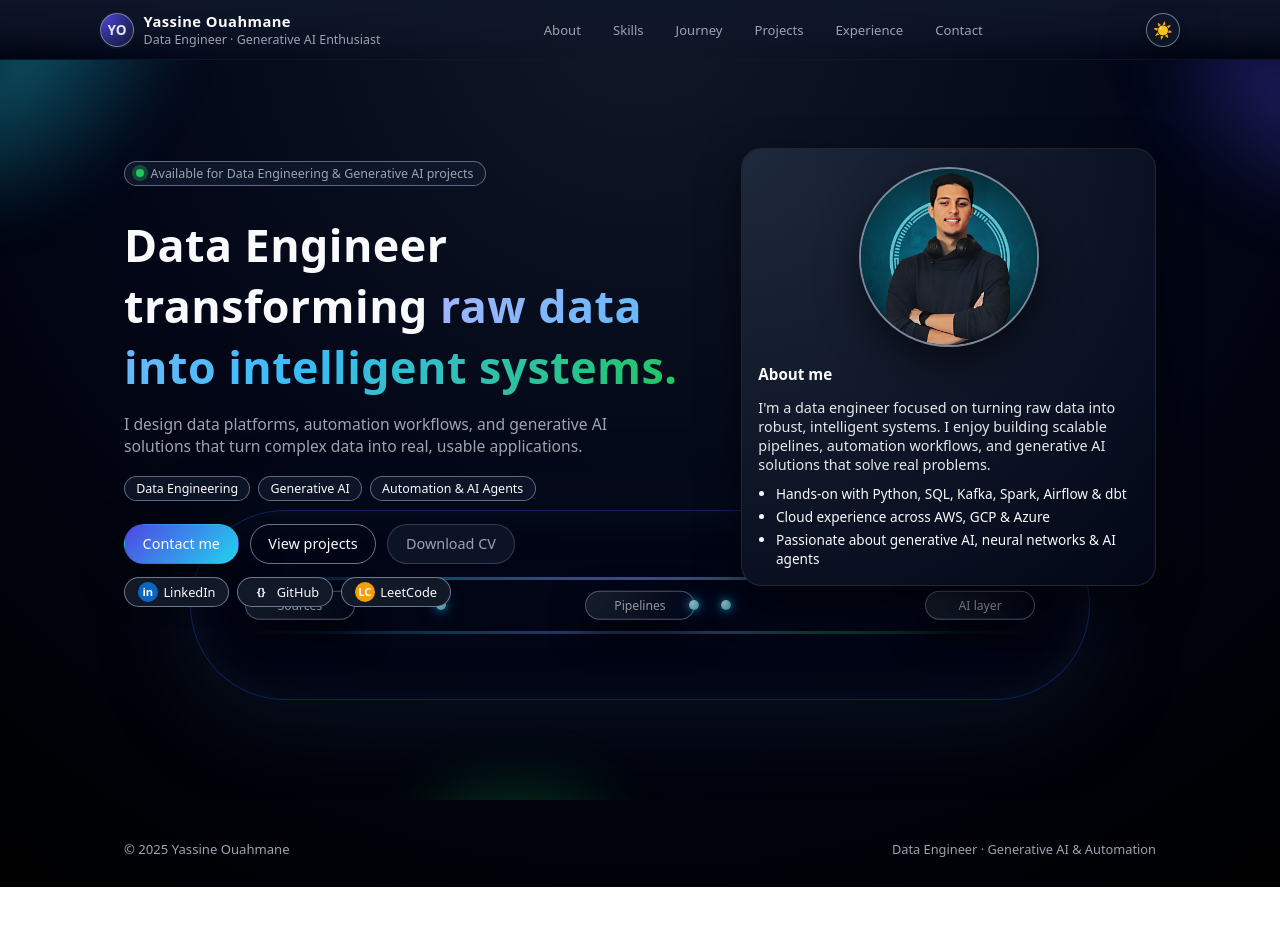
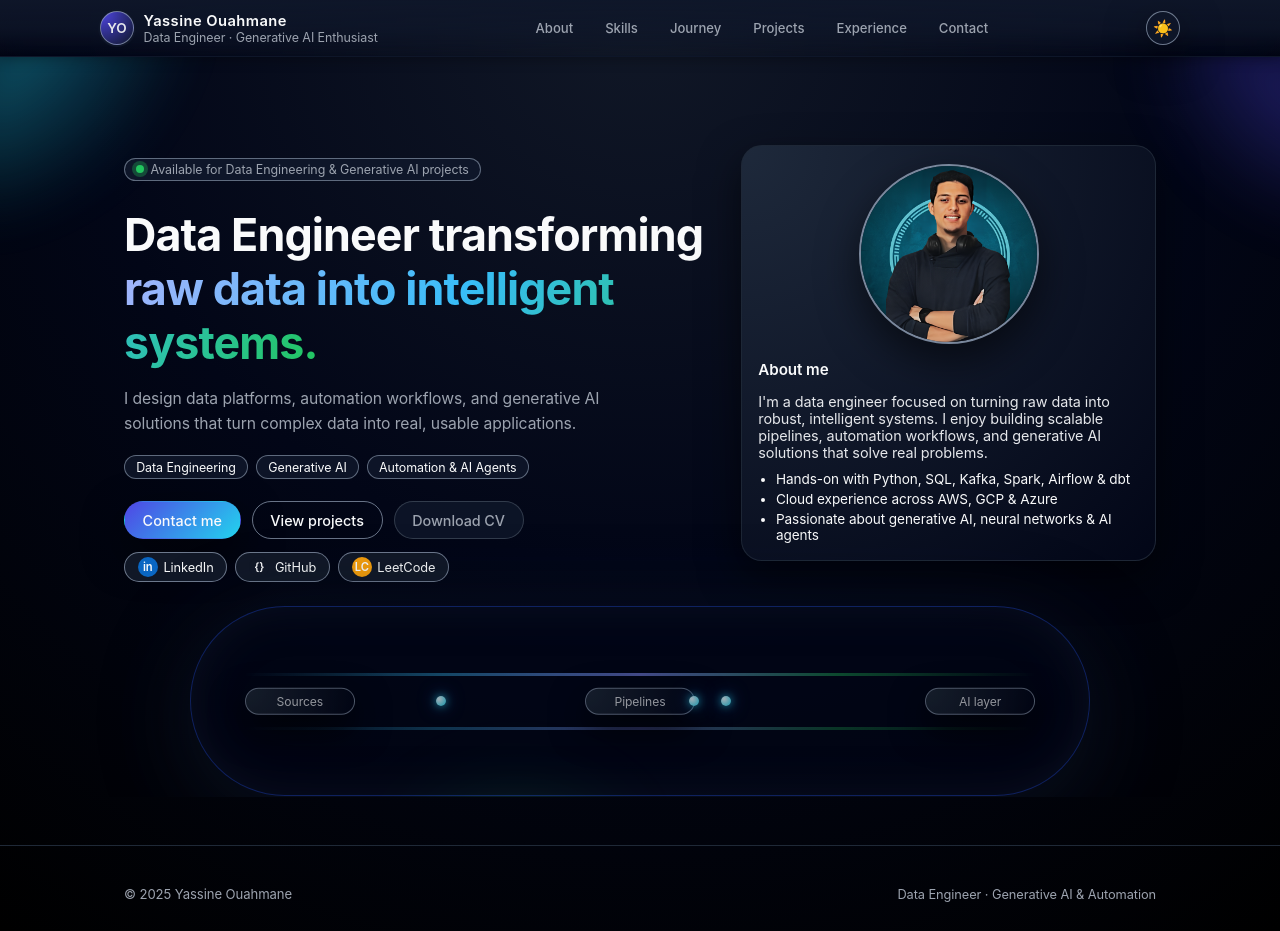
Before and after one commit to YassineOUAHMANE/my-portfolio, a React (Vite) app: page / in a window 1280 px wide. Before the commit the page ends 887 px from the top, so only its background shows below. Built offline with nearby package versions, Linux system fonts and the light colour scheme.

Commit message:
Add features to enhance visibility

```diff
--- a/src/app.jsx
+++ b/src/app.jsx
@@ -366,32 +366,6 @@ function App() {
           id="hero"
           className={`hero view ${activeSection === "hero" ? "view-active" : ""}`}
         >
-          <div className="hero-bg-orbits" aria-hidden="true">
-            <div className="orbit orbit-1" />
-            <div className="orbit orbit-2" />
-            <div className="orbit orbit-3" />
-          </div>
-          {/* NEW: animated data workflow */}
-            <div className="hero-data-flow" aria-hidden="true">
-                <div className="hero-data-track">
-                <div className="hero-data-line hero-data-line-1" />
-                <div className="hero-data-line hero-data-line-2" />
-
-                <div className="hero-data-node hero-data-node--left">
-                    <span>Sources</span>
-                </div>
-                <div className="hero-data-node hero-data-node--middle">
-                    <span>Pipelines</span>
-                </div>
-                <div className="hero-data-node hero-data-node--right">
-                    <span>AI layer</span>
-                </div>
-
-                <div className="hero-data-particle hero-data-particle-1" />
-                <div className="hero-data-particle hero-data-particle-2" />
-                <div className="hero-data-particle hero-data-particle-3" />
-                </div>
-            </div>
 
           <div className="container hero-grid">
             <div>
@@ -493,6 +467,33 @@ function App() {
               </ul>
             </aside>
           </div>
+          <div className="hero-bg-orbits" aria-hidden="true">
+            <div className="orbit orbit-1" />
+            <div className="orbit orbit-2" />
+            <div className="orbit orbit-3" />
+          </div>
+          {/* NEW: animated data workflow */}
+            <div className="hero-data-flow" aria-hidden="true">
+                <div className="hero-data-track">
+                <div className="hero-data-line hero-data-line-1" />
+                <div className="hero-data-line hero-data-line-2" />
+
+                <div className="hero-data-node hero-data-node--left">
+                    <span>Sources</span>
+                </div>
+                <div className="hero-data-node hero-data-node--middle">
+                    <span>Pipelines</span>
+                </div>
+                <div className="hero-data-node hero-data-node--right">
+                    <span>AI layer</span>
+                </div>
+
+                <div className="hero-data-particle hero-data-particle-1" />
+                <div className="hero-data-particle hero-data-particle-2" />
+                <div className="hero-data-particle hero-data-particle-3" />
+                </div>
+            </div>
+
         </section>
 
         {/* ABOUT VIEW */}
--- a/src/styles.css
+++ b/src/styles.css
@@ -34,11 +34,15 @@ html,
 body {
   margin: 0;
   padding: 0;
-  font-family: system-ui, -apple-system, BlinkMacSystemFont, "Segoe UI",
+  font-family: -apple-system, BlinkMacSystemFont, "Segoe UI", "Roboto", "Oxygen",
+    "Ubuntu", "Cantarell", "Fira Sans", "Droid Sans", "Helvetica Neue",
     sans-serif;
+  -webkit-font-smoothing: antialiased;
+  -moz-osx-font-smoothing: grayscale;
   background: radial-gradient(circle at top, #111827 0, #020617 50%, #000 100%);
   color: var(--text);
   scroll-behavior: smooth;
+  letter-spacing: -0.005em;
 }
 
 :root[data-theme="light"] body {
@@ -48,6 +52,13 @@ body {
 a {
   color: inherit;
   text-decoration: none;
+  transition: color 0.2s ease;
+}
+
+a:focus-visible {
+  outline: 2px solid var(--accent);
+  outline-offset: 2px;
+  border-radius: 2px;
 }
 
 button {
@@ -76,11 +87,12 @@ button {
   backdrop-filter: blur(16px);
   background: linear-gradient(
     to bottom,
-    rgba(15, 23, 42, 0.92),
-    rgba(15, 23, 42, 0.7),
+    rgba(15, 23, 42, 0.95),
+    rgba(15, 23, 42, 0.75),
     transparent
   );
   border-bottom: 1px solid rgba(15, 23, 42, 0.9);
+  box-shadow: 0 2px 12px rgba(0, 0, 0, 0.3);
 }
 
 :root[data-theme="light"] .header {
@@ -151,12 +163,14 @@ button {
   padding: 0.35rem 0.6rem;
   border-radius: 999px;
   cursor: pointer;
-  transition: background 0.18s ease, color 0.18s ease;
+  transition: all 0.2s ease;
+  font-weight: 500;
 }
 
 .nav button:hover {
   color: var(--text);
-  background: rgba(15, 23, 42, 0.55);
+  background: rgba(79, 70, 229, 0.15);
+  transform: translateY(-1px);
 }
 
 :root[data-theme="light"] .nav button:hover {
@@ -175,6 +189,13 @@ button {
   cursor: pointer;
   font-size: 1rem;
   box-shadow: var(--shadow-soft);
+  transition: all 0.2s ease;
+}
+
+.theme-toggle:hover {
+  border-color: var(--accent);
+  box-shadow: 0 8px 20px rgba(79, 70, 229, 0.2);
+  transform: scale(1.05);
 }
 
 :root[data-theme="light"] .theme-toggle {
@@ -227,12 +248,15 @@ button {
 .hero-title {
   font-size: clamp(2rem, 3.5vw, 2.8rem);
   margin: 1rem 0 0.6rem;
-  letter-spacing: 0.01em;
+  letter-spacing: -0.02em;
+  font-weight: 700;
+  line-height: 1.2;
 }
 
 .hero-title span {
   background: linear-gradient(120deg, #a5b4fc, #38bdf8, #22c55e);
   -webkit-background-clip: text;
+  background-clip: text;
   color: transparent;
 }
 
@@ -241,6 +265,8 @@ button {
   color: var(--muted);
   max-width: 32rem;
   margin-bottom: 1.2rem;
+  line-height: 1.6;
+  font-weight: 400;
 }
 
 .hero-tags {
@@ -341,6 +367,7 @@ button {
   border-radius: 999px;
   padding: 0.6rem 1.1rem;
   font-size: 0.9rem;
+  font-weight: 500;
   border: 1px solid transparent;
   cursor: pointer;
   display: inline-flex;
@@ -367,10 +394,14 @@ button {
   background: transparent;
   color: var(--text);
   border-color: rgba(148, 163, 184, 0.7);
+  transition: all 0.2s ease;
 }
 
 .btn-outline:hover {
   background: rgba(15, 23, 42, 0.9);
+  border-color: var(--accent);
+  transform: translateY(-2px);
+  box-shadow: 0 8px 20px rgba(79, 70, 229, 0.2);
 }
 
 :root[data-theme="light"] .btn-outline:hover {
@@ -381,6 +412,7 @@ button {
   background: rgba(15, 23, 42, 0.85);
   border-color: rgba(55, 65, 81, 0.9);
   color: var(--muted);
+  transition: all 0.2s ease;
 }
 
 :root[data-theme="light"] .btn-ghost {
@@ -389,7 +421,10 @@ button {
 
 .btn-ghost:hover {
   background: rgba(15, 23, 42, 1);
-  color: var(--text);
+  color: var(--accent);
+  border-color: var(--accent);
+  transform: translateY(-2px);
+  box-shadow: 0 8px 20px rgba(79, 70, 229, 0.15);
 }
 
 :root[data-theme="light"] .btn-ghost:hover {
@@ -409,6 +444,7 @@ button {
   border: 1px solid rgba(31, 41, 55, 0.95);
   box-shadow: var(--shadow-soft);
   font-size: 0.9rem;
+  backdrop-filter: blur(8px);
 }
 
 :root[data-theme="light"] .hero-card {
@@ -476,8 +512,7 @@ button {
   font-size: 0.8rem;
   background: var(--bg-softer);
   color: var(--text);
-  transition: transform 0.15s ease, box-shadow 0.15s ease,
-    border-color 0.15s ease, background 0.15s ease;
+  transition: all 0.2s ease;
 }
 
 :root[data-theme="light"] .social-pill {
@@ -485,8 +520,8 @@ button {
 }
 
 .social-pill:hover {
-  transform: translateY(-1px);
-  box-shadow: var(--shadow-soft);
+  transform: translateY(-3px);
+  box-shadow: 0 12px 30px rgba(79, 70, 229, 0.25);
   border-color: var(--accent);
   background: rgba(15, 23, 42, 0.95);
   color: #e5e7eb;
@@ -533,6 +568,8 @@ button {
 .section-header h2 {
   font-size: 1.3rem;
   margin: 0 0 0.25rem;
+  font-weight: 700;
+  letter-spacing: -0.01em;
 }
 
 .section-header p {
@@ -571,6 +608,7 @@ button {
   border: 1px solid var(--border);
   box-shadow: var(--shadow-soft);
   font-size: 0.86rem;
+  backdrop-filter: blur(8px);
 }
 
 .about-card h3 {
@@ -602,6 +640,14 @@ button {
   border: 1px solid var(--border);
   padding: 0.6rem 0.75rem;
   box-shadow: var(--shadow-soft);
+  backdrop-filter: blur(8px);
+  transition: all 0.2s ease;
+}
+
+.about-stat-card:hover {
+  transform: translateY(-2px);
+  box-shadow: 0 12px 30px rgba(79, 70, 229, 0.15);
+  border-color: var(--accent);
 }
 
 .about-stat-number {
@@ -710,6 +756,12 @@ button {
   box-shadow: var(--shadow-soft);
   position: relative;
   z-index: 1;
+  transition: all 0.3s ease;
+}
+
+.about-visual:hover .code-window {
+  box-shadow: 0 20px 50px rgba(79, 70, 229, 0.2);
+  border-color: rgba(79, 70, 229, 0.5);
 }
 
 .code-window-header {
@@ -1105,6 +1157,7 @@ button {
   padding: 0.85rem 1rem;
   border: 1px solid var(--border);
   box-shadow: var(--shadow-soft);
+  backdrop-filter: blur(8px);
 }
 
 .skill-card h3 {
@@ -1128,6 +1181,7 @@ button {
   border-radius: 999px;
   background: var(--chip-bg);
   border: 1px solid rgba(55, 65, 81, 0.9);
+  font-weight: 500;
 }
 
 :root[data-theme="light"] .chip {
@@ -1147,6 +1201,8 @@ button {
   align-items: center;
 }
 
+
+
 .journey-pipeline {
   position: relative;
 }
@@ -1160,11 +1216,13 @@ button {
   background: radial-gradient(circle at 0 50%, #020617, #020617 40%, #020617);
   border: 1px solid var(--border);
   box-shadow: inset 0 0 30px rgba(15, 23, 42, 0.85);
-  padding: 0 2.2rem;
+  padding: 0 35px;
   width: 100%;
   max-width: 100%;
   margin: 0;
   overflow: visible; /* ensure nodes and arrows are not cut */
+  font-size: 16px;
+  zoom: 1;
 }
 
 /* Moving “data flow” layers */
@@ -1312,16 +1370,17 @@ button {
 /* Hover / active state */
 
 .journey-node:hover {
-  transform: translateY(-1px);
+  transform: translateY(-2px);
   border-color: var(--accent);
   color: var(--text);
+  box-shadow: 0 14px 40px rgba(79, 70, 229, 0.2);
 }
 
 .journey-node-active {
   background: radial-gradient(circle at 0 0, #4f46e5, #0f172a);
   color: #f9fafb;
   border-color: var(--accent);
-  box-shadow: 0 18px 50px rgba(15, 23, 42, 0.95);
+  box-shadow: 0 18px 50px rgba(79, 70, 229, 0.4);
 }
 
 /* Right-hand panel */
@@ -1375,6 +1434,8 @@ button {
 
 /* Small screens: allow horizontal scroll if needed */
 
+/* Small screens: allow horizontal scroll if needed */
+
 @media (max-width: 3000px) {
   .journey-grid {
     grid-template-columns: minmax(0, 1fr);
@@ -1394,6 +1455,7 @@ button {
   }
 }
 
+
 /* Projects */
 
 .project-filters {
@@ -1411,18 +1473,22 @@ button {
   font-size: 0.8rem;
   padding: 0.28rem 0.75rem;
   cursor: pointer;
-  transition: background 0.18s ease, color 0.18s ease, border-color 0.18s ease;
+  transition: all 0.2s ease;
+  font-weight: 500;
 }
 
 .filter-btn-active {
   background: var(--accent-soft);
   border-color: var(--accent);
   color: var(--text);
+  box-shadow: 0 4px 12px rgba(79, 70, 229, 0.2);
 }
 
 .filter-btn:hover {
-  background: rgba(15, 23, 42, 0.85);
+  background: rgba(79, 70, 229, 0.1);
   color: var(--text);
+  border-color: var(--accent);
+  transform: translateY(-1px);
 }
 
 :root[data-theme="light"] .filter-btn:hover {
@@ -1445,14 +1511,15 @@ button {
   display: flex;
   flex-direction: column;
   gap: 0.4rem;
-  transition: transform 0.16s ease, box-shadow 0.16s ease,
-    border-color 0.16s ease;
+  transition: transform 0.2s ease, box-shadow 0.2s ease,
+    border-color 0.2s ease;
   cursor: pointer;
+  backdrop-filter: blur(8px);
 }
 
 .project-card:hover {
-  transform: translateY(-3px);
-  box-shadow: 0 22px 50px rgba(0, 0, 0, 0.9);
+  transform: translateY(-4px);
+  box-shadow: 0 24px 60px rgba(79, 70, 229, 0.3);
   border-color: var(--accent);
 }
 
@@ -1556,6 +1623,18 @@ button {
   box-shadow: 0 28px 70px rgba(0, 0, 0, 0.95);
   padding: 1rem 1.2rem 1.1rem;
   font-size: 0.9rem;
+  animation: modalSlideIn 0.3s ease-out;
+}
+
+@keyframes modalSlideIn {
+  from {
+    opacity: 0;
+    transform: scale(0.95);
+  }
+  to {
+    opacity: 1;
+    transform: scale(1);
+  }
 }
 
 .modal-image {
@@ -1643,6 +1722,13 @@ button {
   border: 1px solid var(--border);
   box-shadow: var(--shadow-soft);
   font-size: 0.86rem;
+  backdrop-filter: blur(8px);
+  transition: transform 0.2s ease, box-shadow 0.2s ease;
+}
+
+.timeline-item:hover .timeline-content {
+  transform: translateX(4px);
+  box-shadow: 0 16px 40px rgba(79, 70, 229, 0.15);
 }
 
 .timeline-content h3 {
@@ -1685,6 +1771,7 @@ button {
   border: 1px solid var(--border);
   box-shadow: var(--shadow-soft);
   font-size: 0.88rem;
+  backdrop-filter: blur(8px);
 }
 
 .contact-row + .contact-row {
@@ -1725,14 +1812,15 @@ button {
   background: transparent;
   color: var(--muted);
   cursor: pointer;
-  transition: background 0.15s ease, color 0.15s ease, border-color 0.15s ease,
-    transform 0.15s ease;
+  transition: all 0.2s ease;
+  font-weight: 500;
 }
 
 .contact-intent-chip:hover {
-  background: rgba(15, 23, 42, 0.9);
+  background: rgba(79, 70, 229, 0.1);
   color: var(--text);
   transform: translateY(-1px);
+  border-color: var(--accent);
 }
 
 :root[data-theme="light"] .contact-intent-chip:hover {
@@ -1841,6 +1929,8 @@ button {
   padding: 2.5rem 0 1.8rem;
   font-size: 0.82rem;
   color: var(--muted);
+  border-top: 1px solid var(--border);
+  margin-top: 3rem;
 }
 
 .footer-inner {
@@ -1959,23 +2049,36 @@ button {
   opacity: 1;
   pointer-events: auto;
   transform: translateX(0);
-}
+  animation: slideInSmooth 0.35s ease-out;
+}
+
+@keyframes slideInSmooth {
+  from {
+    opacity: 0;
+    transform: translateX(24px);
+  }
+  to {
+    opacity: 1;
+    transform: translateX(0);
+  }
+}
+
 /* =========================
    Hero data workflow background
    ========================= */
 
 .hero-data-flow {
-  position: absolute;
-  pointer-events: none;
-  z-index: -1;
-  left: 50%;
-  bottom: 100px;              /* move up/down if you want */
-  transform: translateX(-50%);
+  position: relative;        /* was absolute */
+  pointer-events: none;      /* still fine */
+  margin: 24px auto 0;     /* space from hero content */
   width: min(900px, 100%);
   height: 190px;
   opacity: 0.7;
   filter: drop-shadow(0 18px 45px rgba(15, 23, 42, 0.95));
-}
+  font-size: 16px;
+  zoom: 1;
+}
+
 
 .hero-data-track {
   position: relative;
@@ -2131,6 +2234,8 @@ button {
     inset 0 0 38px rgba(15, 23, 42, 0.95),
     0 22px 48px rgba(0, 0, 0, 0.9);
   overflow: hidden;
+  font-size: 16px;
+  zoom: 1;
 }
 
 /* main glowing line */
@@ -2283,3 +2388,63 @@ button {
     left: 88%;
   }
 }
+
+
+.contact-pipeline-band {
+  margin-top: 24px;      /* controls distance below content */
+  position: relative;      /* NOT absolute */
+  width: 100%;
+  font-size: 16px;
+  zoom: 1;
+}
+
+/* The pill-like track */
+.contact-pipeline-track {
+  position: relative;
+  height: 120px;           /* or whatever you like */
+  border-radius: 999px;
+  overflow: hidden;
+  border: 1px solid var(--border);
+  box-shadow: inset 0 0 30px rgba(15, 23, 42, 0.85);
+  background: radial-gradient(circle at 0 50%, #020617, #020617 40%, #020617);
+  font-size: 16px;
+  zoom: 1;
+}
+
+/* Animated flows */
+.contact-pipeline-flow {
+  position: absolute;
+  inset: 0;
+  background-image: linear-gradient(
+    90deg,
+    transparent,
+    rgba(56, 189, 248, 0.2),
+    rgba(129, 140, 248, 0.7),
+    rgba(16, 185, 129, 0.3),
+    transparent
+  );
+  background-size: 200% 200%;
+  mix-blend-mode: screen;
+  opacity: 0.6;
+}
+
+.contact-pipeline-flow-1 {
+  animation: pipeline-flow 12s linear infinite;
+}
+.contact-pipeline-flow-2 {
+  animation: pipeline-flow 18s linear infinite reverse;
+  opacity: 0.4;
+}
+.contact-pipeline-flow-3 {
+  animation: pipeline-flow 24s linear infinite;
+  opacity: 0.25;
+}
+
+@keyframes pipeline-flow {
+  from {
+    background-position: 200% 50%;
+  }
+  to {
+    background-position: -200% 50%;
+  }
+}
```
